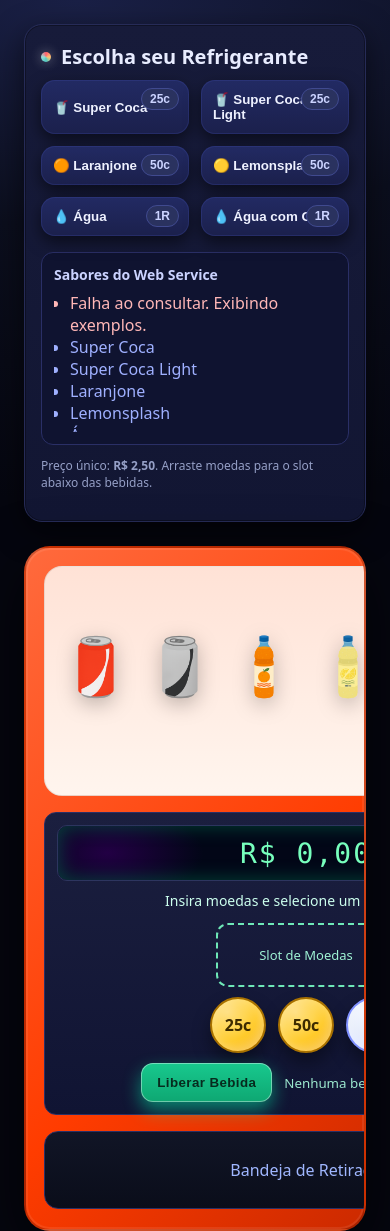
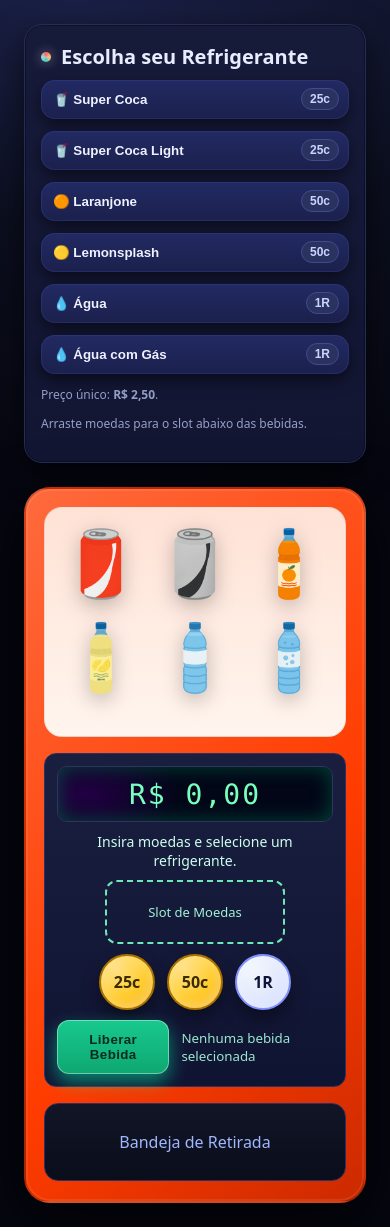
Before and after one commit to AgnesBressan/soda_machine, a plain HTML site: page index.html in a window 390 px wide. Drawn offline with Linux system fonts and the light colour scheme; no server answers.

Commit message:
quase pronto

```diff
--- a/index.html
+++ b/index.html
@@ -8,8 +8,7 @@
 </head>
 <body>
   <div class="wrap">
-    <!-- Painel esquerdo -->
-    <aside class="left">
+    <div class="left">
       <div class="title">
         <span class="dot"></span>
         <h2>Escolha seu Refrigerante</h2>
@@ -24,17 +23,11 @@
         <button class="drink-btn" data-drink="Água com Gás"><span class="pill">1R</span>💧 Água com Gás</button>
       </div>
 
-      <div class="ws">
-        <h3>Sabores do Web Service</h3>
-        <ul id="ws-list"><li>Carregando…</li></ul>
-      </div>
+      <p class="legend">Preço único: <strong>R$ 2,50</strong>.</p>
+      <p class="legend">Arraste moedas para o slot abaixo das bebidas.</p>
+    </div>
 
-      <p class="legend">Preço único: <strong>R$ 2,50</strong>. Arraste moedas para o slot abaixo das bebidas.</p>
-    </aside>
-
-    <!-- Máquina -->
     <main class="machine-card">
-      <!-- Prateleira -->
       <section class="shelf">
         <img src="img/super_coca.png" alt="Super Coca" class="shelf-item" data-drink="Super Coca">
         <img src="img/super_coca_light.png" alt="Super Coca Light" class="shelf-item" data-drink="Super Coca Light">
@@ -45,7 +38,6 @@
         <div class="shelf-bar"></div>
       </section>
 
-      <!-- Console (agora EMBAIXO da prateleira) -->
       <section class="console console-bottom">
         <div class="display" id="display">R$ 0,00</div>
         <div class="msg" id="message">Insira moedas e selecione um refrigerante.</div>
--- a/js.js
+++ b/js.js
@@ -16,9 +16,11 @@ function setMessage(text, tone="info"){
   message.style.color = tone === "ok" ? "#9effcb" :
                         tone === "warn" ? "#ffd8a6" : "#cfe";
 }
-function updateDisplay(){ display.textContent = `R$ ${credit.toFixed(2).replace('.',',')}`; }
 
-// Botões
+function updateDisplay(){
+   display.textContent = `R$ ${credit.toFixed(2).replace('.',',')}`;
+}
+
 const buttons = $$('.drink-btn');
 buttons.forEach(btn=>{
   btn.addEventListener('click', ()=>{
@@ -30,24 +32,22 @@ buttons.forEach(btn=>{
   });
 });
 
-// Clique na prateleira
-const shelfItems = $$('.shelf-item');
-shelfItems.forEach(img=>{
-  img.addEventListener('click', ()=>{
-    const drink = img.dataset.drink;
-    buttons.forEach(b=>b.classList.toggle('selected', b.dataset.drink === drink));
-    selectedDrink = drink;
-    selectedText.textContent = `Selecionado: ${selectedDrink}`;
-    setMessage(`"${selectedDrink}" selecionado. Faltam ${fmtBRL(Math.max(0, PRICE - credit))}.`);
-  });
-});
-
-// Drag & drop moedas
 $$('.coin').forEach(coin=>{
   coin.addEventListener('dragstart', e=>{
     e.dataTransfer.setData('text/plain', coin.dataset.val);
   });
+  coin.addEventListener('click', ()=>{
+    const val = parseFloat(coin.dataset.val);
+    credit = +(credit + val).toFixed(2);
+    updateDisplay();
+    if(credit >= PRICE){
+      setMessage('Crédito suficiente. Clique em "Liberar Bebida".', 'ok');
+    } else {
+      setMessage(`Moeda aceita. Faltam ${fmtBRL(PRICE - credit)}.`);
+    }
+  });
 });
+
 const drop = $('#drop');
 ['dragenter','dragover'].forEach(evt=>{
   drop.addEventListener(evt, e=>{
@@ -60,6 +60,7 @@ const drop = $('#drop');
     drop.classList.remove('over');
   });
 });
+
 drop.addEventListener('drop', e=>{
   e.preventDefault();
   const val = parseFloat(e.dataTransfer.getData('text/plain')||'0');
@@ -73,7 +74,6 @@ drop.addEventListener('drop', e=>{
   }
 });
 
-// Comprar
 $('#buyBtn').addEventListener('click', ()=>{
   if(!selectedDrink){ setMessage('Escolha um refrigerante primeiro.', 'warn'); return; }
   if(credit < PRICE){ setMessage(`Crédito insuficiente. Faltam ${fmtBRL(PRICE - credit)}.`, 'warn'); return; }
@@ -88,22 +88,3 @@ $('#buyBtn').addEventListener('click', ()=>{
   credit = 0;
   updateDisplay();
 });
-
-// Web Service (lista)
-(async function loadWS(){
-  const list = $('#ws-list');
-  try{
-    const resp = await fetch('https://api.jsonbin.io/v3/b/68b9f743d0ea881f4071dd7f');
-    if(!resp.ok) throw new Error(resp.statusText);
-    const data = await resp.json();
-    const items = Array.isArray(data?.record) ? data.record : (data?.record?.items || []);
-    list.innerHTML = '';
-    (items.length ? items : ['Super Coca','Super Coca Light','Laranjone','Lemonsplash','Água','Água com Gás'])
-      .forEach(n=>{ const li=document.createElement('li'); li.textContent=n; list.appendChild(li); });
-  }catch(e){
-    list.innerHTML = '<li style="color:#ffb7b7">Falha ao consultar. Exibindo exemplos.</li>';
-    ['Super Coca','Super Coca Light','Laranjone','Lemonsplash','Água','Água com Gás']
-      .forEach(n=>{ const li=document.createElement('li'); li.textContent=n; list.appendChild(li); });
-  }
-})();
-updateDisplay();
--- a/style.css
+++ b/style.css
@@ -1,70 +1,318 @@
-:root{ --bg:#0f1221; --panel:#151935; --accent:#ffb703; --mint:#7bdcb5; --txt:#e8ecff; --soft:#c9d2ff; }
+:root{
+  --bg:#0f1221;
+  --panel:#151935;
+  --accent:#ffb703;
+  --mint:#7bdcb5;
+  --txt:#e8ecff;
+  --soft:#c9d2ff;
+}
+
 *{box-sizing:border-box}
+
 body{
-  margin:0; background: radial-gradient(1200px 500px at 20% 0%,#1a2046 0,#0b0e1d 45%,#05060f 100%);
-  font-family: system-ui,-apple-system,Segoe UI,Roboto,Ubuntu; color:var(--txt);
-  min-height:100svh; display:flex; align-items:center; justify-content:center; padding:24px;
+  margin:0;
+  background: radial-gradient(1200px 500px at 20% 0%,#1a2046 0,#0b0e1d 45%,#05060f 100%);
+  font-family: system-ui,-apple-system,Segoe UI,Roboto,Ubuntu;
+  color:var(--txt);
+  min-height:100svh;
+  display:flex;
+  align-items:center;
+  justify-content:center;
+  padding:24px;
 }
-.wrap{ max-width:1100px; width:100%; display:grid; grid-template-columns: 360px 1fr; gap:24px; }
+
+.wrap{
+  max-width:1100px;
+  width:100%;
+  gap:24px;
+  display:flex;
+  justify-content:center;
+}
 
 /* Left panel */
-.left{ background:linear-gradient(180deg,#171b3a 0,#121633 100%); border:1px solid #262b57; border-radius:18px; padding:18px 16px; box-shadow:0 10px 30px #0008, inset 0 0 0 1px #0005; }
-.title{ display:flex; align-items:center; gap:10px; margin-bottom:10px; }
-.dot{ width:10px; height:10px; border-radius:50%; background: conic-gradient(from 0deg,#ff5f6d,#ffc371,#50c9c3,#96deda,#ff5f6d); box-shadow:0 0 12px #fff6; animation: spin 2.5s linear infinite; }
-@keyframes spin{to{transform:rotate(360deg)}}
-.title h2{ margin:0; font-size:20px; }
-.btn-grid{ display:grid; grid-template-columns:1fr 1fr; gap:12px; margin-top:6px; }
-.drink-btn{ position:relative; border:none; border-radius:14px; padding:12px 12px; text-align:left; cursor:pointer; background:linear-gradient(180deg,#222a63 0,#1b204c 100%); color:#eef1ff; font-weight:600; box-shadow:0 6px 16px #0008, inset 0 0 0 1px #3a469d55; transition:.08s transform; }
+.left{
+  background:linear-gradient(180deg,#171b3a 0,#121633 100%);
+  border:1px solid #262b57;
+  border-radius:18px;
+  padding:18px 16px;
+  box-shadow:0 10px 30px #0008, inset 0 0 0 1px #0005;
+  max-width: 500px;
+}
+
+.title{
+  display:flex;
+  align-items:center;
+  gap:10px;
+  margin-bottom:10px;
+}
+
+.dot{
+  width:10px;
+  height:10px;
+  border-radius:50%;
+  background: conic-gradient(from 0deg,#ff5f6d,#ffc371,#50c9c3,#96deda,#ff5f6d);
+  box-shadow:0 0 12px #fff6;
+  animation: spin 2.5s linear infinite;
+}@keyframes spin{to{transform:rotate(360deg)}}
+
+.title h2{
+  margin:0;
+  font-size:20px;
+}
+
+.btn-grid{
+  display:grid;
+  grid-template-columns:1fr;
+  gap:12px;
+  margin-top:6px;
+}
+
+.drink-btn{
+  position:relative;
+  border:none;
+  border-radius:14px;
+  padding:12px 12px;
+  text-align:left;
+  cursor:pointer;
+  background:linear-gradient(180deg,#222a63 0,#1b204c 100%);
+  color:#eef1ff; font-weight:600;
+  box-shadow:0 6px 16px #0008, inset 0 0 0 1px #3a469d55;
+  transition:.08s transform;
+}
+
 .drink-btn:hover{ transform: translateY(-2px); }
-.pill{ position:absolute; right:10px; top:8px; padding:3px 8px; font-size:12px; border-radius:20px; background:#2a325f; color:#cbd3ff; border:1px solid #404a8f; }
-.drink-btn.selected{ outline:2px solid var(--mint); box-shadow:0 0 0 4px #7bdcb52a, 0 8px 22px #000c; }
-.ws{ margin-top:16px; padding:12px; border-radius:12px; background:#0f1330; border:1px solid #2a2f66; }
-.ws h3{ margin:0 0 8px 0; font-size:14px; color:#cbd3ff }
-.ws ul{ margin:0; padding-left:16px; max-height:140px; overflow:auto }
-.ws li{ color:#9fb0ff }
-.legend{ margin-top:12px; font-size:12px; color:#c7d4ffb8 }
 
-/* Machine */
+.pill{
+  position:absolute;
+  right:10px;
+  top:8px;
+  padding:3px 8px;
+  font-size:12px;
+  border-radius:20px;
+  background:#2a325f;
+  color:#cbd3ff;
+  border:1px solid #404a8f;
+}
+
+.drink-btn.selected{
+  outline:2px solid var(--mint);
+  box-shadow:0 0 0 4px #7bdcb52a, 0 8px 22px #000c;
+}
+
+.ws{
+  margin-top:16px;
+  padding:12px;
+  border-radius:12px;
+  background:#0f1330;
+  border:1px solid #2a2f66;
+}
+
+.ws h3{
+  margin:0 0 8px 0;
+  font-size:14px;
+  color:#cbd3ff
+}
+
+.ws ul{
+  margin:0;
+  padding-left:16px;
+  max-height:140px;
+  overflow:auto
+}
+.ws li{
+  color:#9fb0ff
+}
+
+.legend{
+  margin-top:12px;
+  font-size:12px;
+  color:#c7d4ffb8
+}
+
 .machine-card{
   background: linear-gradient(135deg,#ff6a3d 0,#ff3c00 60%,#cc2a00 100%);
-  border-radius:26px; border:2px solid #00000030; position:relative; overflow:hidden;
-  box-shadow: 0 20px 60px #000a, inset 0 0 0 2px #ffffff14; padding:18px; min-height:560px;
-  display:grid; grid-template-rows: auto auto 80px; gap:16px;
+  border-radius:26px;
+  border:2px solid #00000030;
+  position:relative;
+  overflow:visible;
+  box-shadow: 0 20px 60px #000a, inset 0 0 0 2px #ffffff14;
+  padding:18px;
+  min-height:560px;
+  max-width: 500px;
+  display:grid;
+  grid-template-rows: auto auto 80px;
+  gap:16px;
 }
 
-/* Prateleira */
 .shelf{
-  height:230px; background: linear-gradient(180deg,#ffe2d6 0,#fff5ee 100%);
-  border-radius:18px; border:1px solid #00000014; padding:16px; position:relative;
-  display:grid; grid-template-columns: repeat(6,1fr); align-items:end; justify-items:center; gap:14px;
+  height:230px;
+  background: linear-gradient(180deg,#ffe2d6 0,#fff5ee 100%);
+  border-radius:18px;
+  border:1px solid #00000014;
+  padding:16px;
+  position:relative;
+  display:grid;
+  grid-template-columns: repeat(3,1fr);
+  align-items:end;
+  justify-items:center;
+  gap:14px;
 }
-.shelf-item{ width:70px; height:150px; object-fit:contain; filter: drop-shadow(0 6px 10px rgba(0,0,0,.25)); transition: transform .1s ease, filter .1s ease; cursor:pointer; }
-.shelf-item:hover{ transform: translateY(-3px); filter: drop-shadow(0 10px 16px rgba(0,0,0,.35)); }
-.shelf-bar{ grid-column:1/-1; height:8px; background:#ccd; border-radius:5px; margin-top:6px; }
 
-/* Console abaixo */
-.console{ background: linear-gradient(180deg,#1b1f3f,#101433); border-radius:12px; padding:12px; border:1px solid #2a2f66; }
-.console-bottom{ display:grid; grid-template-rows:auto auto auto auto auto; gap:10px; max-width:680px; width:100%; margin:0 auto; }
+.shelf-item{
+  height: 80px;
+  object-fit:contain;
+  align-self: end;
+  justify-self: center;
+  display: block;
+  filter: drop-shadow(0 6px 10px rgba(0,0,0,.25));
+}
 
-.display{ height:56px; border-radius:10px; background: radial-gradient(160px 80px at 10% 50%, #204 0, #020617 60% ); color:#77ffbd; font-family: Consolas, monospace; font-size:28px; display:flex; align-items:center; justify-content:center; letter-spacing:2px; border:1px solid #2d355f; box-shadow: inset 0 0 20px #00ff9940; }
-.msg{ font-size:14px; color:#cfe; min-height:22px; text-align:center }
+.shelf-bar{
+  grid-column:1/-1;
+  height:8px;
+  background:#ccd;
+  border-radius:5px;
+  margin-top:6px;
+}
 
-.slot-area{ display:flex; justify-content:center; }
-.drop-zone{ width:180px; height:64px; border-radius:12px; border:2px dashed #6ee7b7; color:#9ff3d5; display:flex; align-items:center; justify-content:center; font-size:13px; transition: background .2s, transform .1s; }
-.drop-zone.over{ background:#0b3b2f; transform: scale(1.02); }
+.console{
+  background: linear-gradient(180deg,#1b1f3f,#101433);
+  border-radius:12px;
+  padding:12px;
+  border:1px solid #2a2f66;
 
-.coins{ display:flex; gap:12px; justify-content:center; flex-wrap:wrap; }
-.coin{ width:56px; height:56px; border-radius:50%; display:flex; align-items:center; justify-content:center; font-weight:800; background: radial-gradient(circle at 30% 25%, #ffe082 0, #ffd54f 35%, #ffca28 55%, #fbc02d 75%, #f9a825 100%); color:#3d2b00; border:2px solid #a87100; box-shadow:0 10px 18px #0006, inset 0 0 14px #fff6; user-select:none; cursor:grab; }
-.coin[data-val="1.00"]{ background: radial-gradient(circle at 30% 25%, #f2f6ff 0, #e8eefb 35%, #dfe7ff 60%, #cdd8ff 100%); color:#0c1538; border-color:#8091ff; }
+}
 
-.buy{ display:flex; justify-content:center; gap:12px; align-items:center; }
-.buy button{ background: linear-gradient(180deg,#18c98e,#0ea772); color:#072b1e; border:none; font-weight:800; padding:12px 16px; border-radius:12px; cursor:pointer; letter-spacing:.4px; box-shadow: 0 8px 18px #00ffb07a, inset 0 0 0 1px #ffffff66; }
-.buy small{ color:#9be7ce }
+.console-bottom{
+  display:grid;
+  grid-template-rows:auto auto auto auto auto;
+  gap:10px;
+  max-width:680px;
+  width:100%;
+  margin:0 auto;
+}
 
-.tray{ height:78px; border-radius:14px; background: linear-gradient(180deg,#111526,#0a0d1a); border:1px solid #2a2f66; display:flex; align-items:center; justify-content:center; color:#a0b7ff; }
+.display{
+  height:56px;
+  border-radius:10px;
+  background: radial-gradient(160px 80px at 10% 50%, #204 0, #020617 60% );
+  color:#77ffbd;
+  font-family: Consolas, monospace;
+  font-size:28px;
+  display:flex;
+  align-items:center;
+  justify-content:center;
+  letter-spacing:2px;
+  border:1px solid #2d355f;
+  box-shadow: inset 0 0 20px #00ff9940;
+}
 
-/* Responsive */
-@media (max-width: 900px){
-  .wrap{ grid-template-columns: 1fr; }
-  .console-bottom{ max-width:100%; }
+.msg{
+  font-size:14px;
+  color:#cfe;
+  min-height:22px;
+  text-align:center
 }
+
+.slot-area{
+  display:flex;
+  justify-content:center;
+}
+
+.drop-zone{
+  width:180px;
+  height:64px;
+  border-radius:12px;
+  border:2px dashed #6ee7b7;
+  color:#9ff3d5;
+  display:flex;
+  align-items:center;
+  justify-content:center;
+  font-size:13px;
+  transition: background .2s, transform .1s;
+}
+
+.drop-zone.over{
+  background:#0b3b2f;
+  transform: scale(1.02);
+}
+
+.coins{
+  display:flex;
+  gap:12px;
+  justify-content:center;
+  flex-wrap:wrap;
+}
+
+.coin{
+  width:56px;
+  height:56px;
+  border-radius:50%;
+  display:flex;
+  align-items:center;
+  justify-content:center;
+  font-weight:800;
+  background: radial-gradient(circle at 30% 25%, #ffe082 0, #ffd54f 35%, #ffca28 55%, #fbc02d 75%, #f9a825 100%);
+  color:#3d2b00;
+  border:2px solid #a87100;
+  box-shadow:0 10px 18px #0006, inset 0 0 14px #fff6;
+  user-select:none;
+  cursor:grab;
+}
+
+.coin[data-val="1.00"]{
+  background: radial-gradient(circle at 30% 25%, #f2f6ff 0, #e8eefb 35%, #dfe7ff 60%, #cdd8ff 100%);
+  color:#0c1538;
+  border-color:#8091ff;
+}
+
+.buy{
+  display:flex;
+  justify-content:center;
+  gap:12px;
+  align-items:center;
+}
+
+.buy button{
+  background: linear-gradient(180deg,#18c98e,#0ea772);
+  color:#072b1e;
+  border:none;
+  font-weight:800;
+  padding:12px 16px;
+  border-radius:12px;
+  cursor:pointer;
+  letter-spacing:.4px;
+  box-shadow: 0 8px 18px #00ffb07a, inset 0 0 0 1px #ffffff66;
+}
+
+.buy small{
+  color:#9be7ce
+}
+
+.tray{
+  height:78px;
+  border-radius:14px;
+  background: linear-gradient(180deg,#111526,#0a0d1a);
+  border:1px solid #2a2f66;
+  display:flex;
+  align-items:center;
+  justify-content:center;
+  color:#a0b7ff;
+}
+
+@media (max-width: 830px){
+  .wrap{
+    display: flex;
+    flex-direction: column;
+    align-items: center;
+    gap: 24px;
+  }
+  .left,
+  .machine-card{
+    width: 100%;
+    max-width: 600px;
+  }
+  .console-bottom{
+    max-width:100%;
+  }
+}
```
